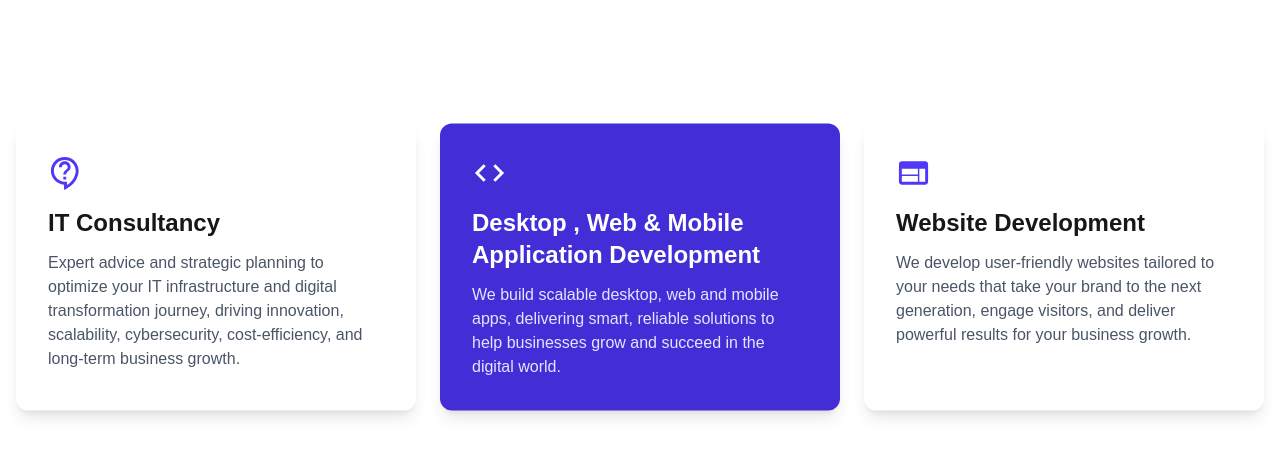
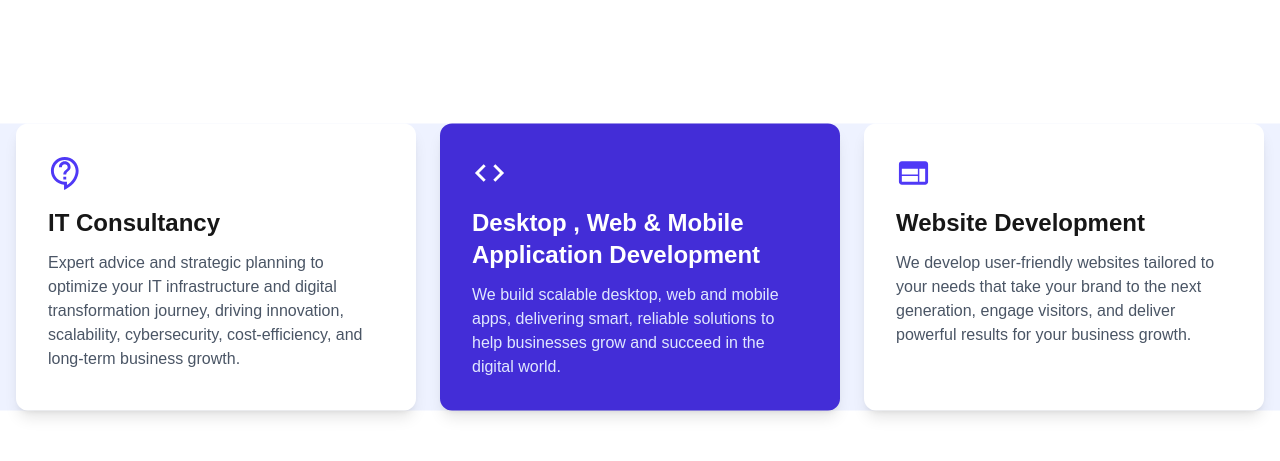
Before and after one commit to DMS-ranil/test-ceybaseit-web, a Next.js app: page /test-ceybaseit-web/ in a window 1280 px wide. Shown: the part 820-1281 px from the top of the page. Built offline with nearby package versions, Linux system fonts and the light colour scheme.

Commit message:
Update page.tsx

```diff
--- a/src/app/page.tsx
+++ b/src/app/page.tsx
@@ -408,7 +408,7 @@ export default function Home() {
 
 
 
-      <div className="hidden lg:visible md:block sm:block relative bottom-0 left-0 right-0 transform translate-y-1/2">
+      <div className="hidden lg:visible md:block sm:block relative bottom-0 left-0 right-0 transform translate-y-1/2 bg-indigo-50">
         <div className="container mx-auto px-4">
           <div className="grid grid-cols-1 sm:grid-cols-2 lg:grid-cols-3 gap-6">
             <motion.div
```
